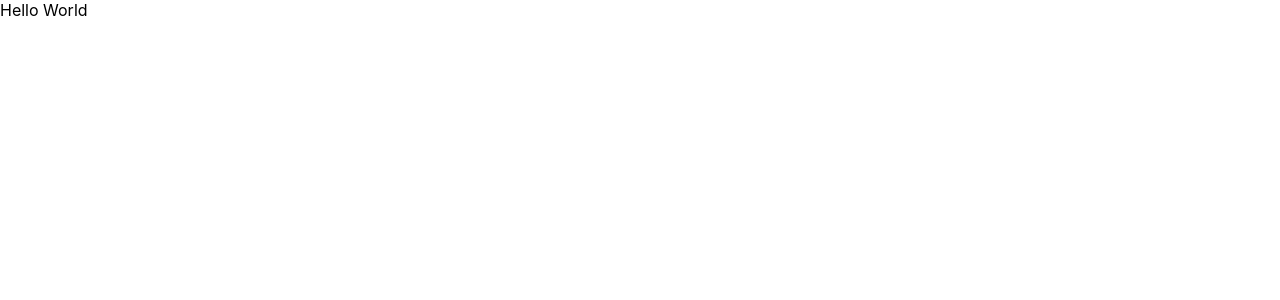
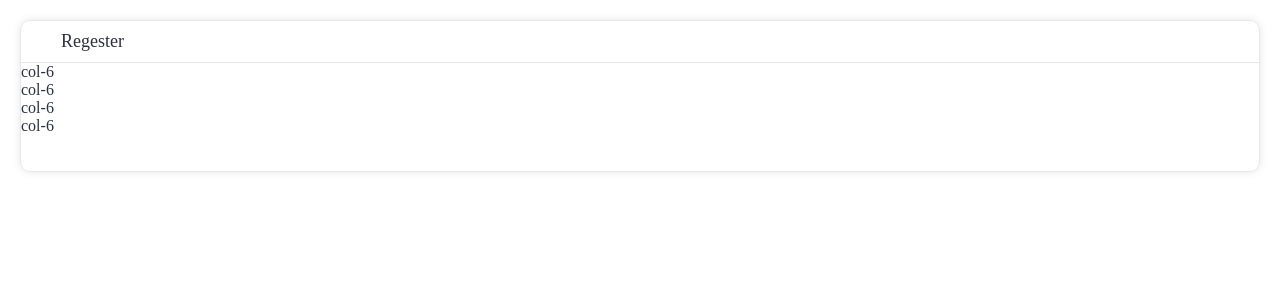
Before and after one commit to mutahhirkhan/dechains-boiler, a React (Create React App) app: page / in a window 1280 px wide. Shown: the top 300 px of the page. Built offline with nearby package versions, Linux system fonts and the light colour scheme; a web font is replaced by a local one.

Commit message:
componet created work in progress

```diff
--- a/src/App.js
+++ b/src/App.js
@@ -1,12 +1,12 @@
-import logo from './logo.svg';
-import './assets/scss/index.scss';
+import "./assets/scss/index.scss";
+import UserStatus from "./app-ui/userStatus/UserStatus";
 
-const App = ()=> {
+const App = () => {
   return (
     <>
-      Hello World
+      <UserStatus header={"Regester"} />
     </>
   );
-}
+};
 
 export default App;
--- a/src/app-ui/_index.scss
+++ b/src/app-ui/_index.scss
@@ -0,0 +1 @@
+@import "userStatus/UserStatus";
--- /dev/null
+++ b/src/app-ui/userStatus/UserStatus.js
@@ -0,0 +1,33 @@
+import React from "react";
+import { Row, Col } from "antd";
+
+const UserStatus = (props) => {
+  const { header } = props;
+  return (
+    <>
+      <Row className="user-status-card">
+        <Col className="user-status-header" span={24}>
+          {header}
+        </Col>
+        <Col className="user-status-items" span={24}>
+          <Row gutter={16}>
+            <Col className="gutter-row" span={6}>
+              <div>col-6</div>
+            </Col>
+            <Col className="gutter-row" span={6}>
+              <div>col-6</div>
+            </Col>
+            <Col className="gutter-row" span={6}>
+              <div>col-6</div>
+            </Col>
+            <Col className="gutter-row" span={6}>
+              <div>col-6</div>
+            </Col>
+          </Row>
+        </Col>
+      </Row>
+    </>
+  );
+};
+
+export default UserStatus;
--- /dev/null
+++ b/src/app-ui/userStatus/_UserStatus.scss
@@ -0,0 +1,13 @@
+.user-status-card {
+  margin: 20px;
+  height: 150px;
+  border-radius: 10px;
+  box-shadow: $theme-shadow;
+  overflow: hidden;
+  border: $theme-border;
+  .user-status-header {
+    padding: 10px 40px;
+    border-bottom: $theme-border;
+    font-size: $font-size-18;
+  }
+}
--- a/src/assets/scss/_global.scss
+++ b/src/assets/scss/_global.scss
@@ -0,0 +1,60 @@
+body {
+  margin: 0;
+  color: $text-color;
+}
+
+html * {
+  font-family: $font-medium;
+  scroll-behavior: smooth;
+}
+
+.b-text {
+  font-family: $font-bold;
+}
+
+button {
+  border: none;
+  background: transparent;
+  outline: none;
+}
+
+p,
+a,
+span,
+li,
+h1 {
+  font-size: $font-size-md;
+  color: $text-color;
+  font-family: $font-medium;
+}
+
+.color-text {
+  color: $text-color;
+}
+
+h1,
+h2,
+h3,
+h4,
+h5,
+h6 {
+  color: $secondary;
+}
+
+mark {
+  background: transparent;
+  font-family: $font-bold;
+  color: $primary;
+  padding: 0px;
+  &.blue {
+    color: $blue;
+  }
+}
+
+a {
+  text-decoration: none;
+}
+
+img {
+  cursor: pointer;
+}
--- a/src/assets/scss/_variable.scss
+++ b/src/assets/scss/_variable.scss
@@ -1,15 +1,19 @@
-$primary: #2A8FFF;
-$secondary: #171C3C;
-$white: #FFFFFF;
+$primary: #2a8fff;
+$secondary: #171c3c;
+$white: #ffffff;
 $black: #000000;
-$text-color: #2D2F44;
-$blue: #2A8FFF;
-$green: #7ED957;
-$purple: #6C5984;
-$light-purple: #CB6CE6;
-$brown: #F8B041;
+$text-color: #2d2f44;
+$blue: #2a8fff;
+$green: #7ed957;
+$purple: #6c5984;
+$light-purple: #cb6ce6;
+$brown: #f8b041;
 $grey: #808080;
 
+// border and shadows
+
+$theme-border: solid 1px #e8e8e8;
+$theme-shadow: 0 0 10px 0 #e8e8e8;
 
 //font families
 $font-bold: "Gordita-Bold";
```
